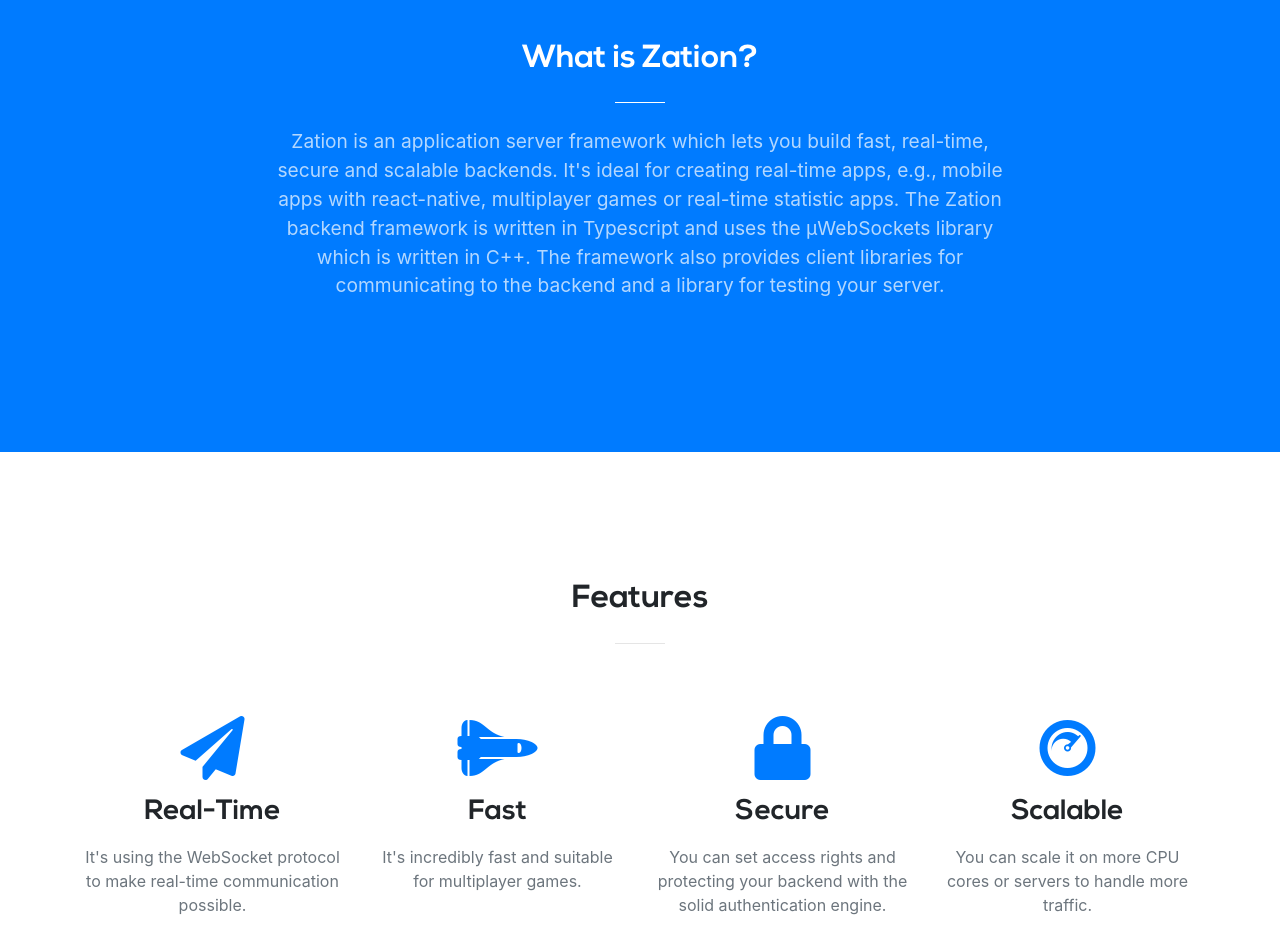
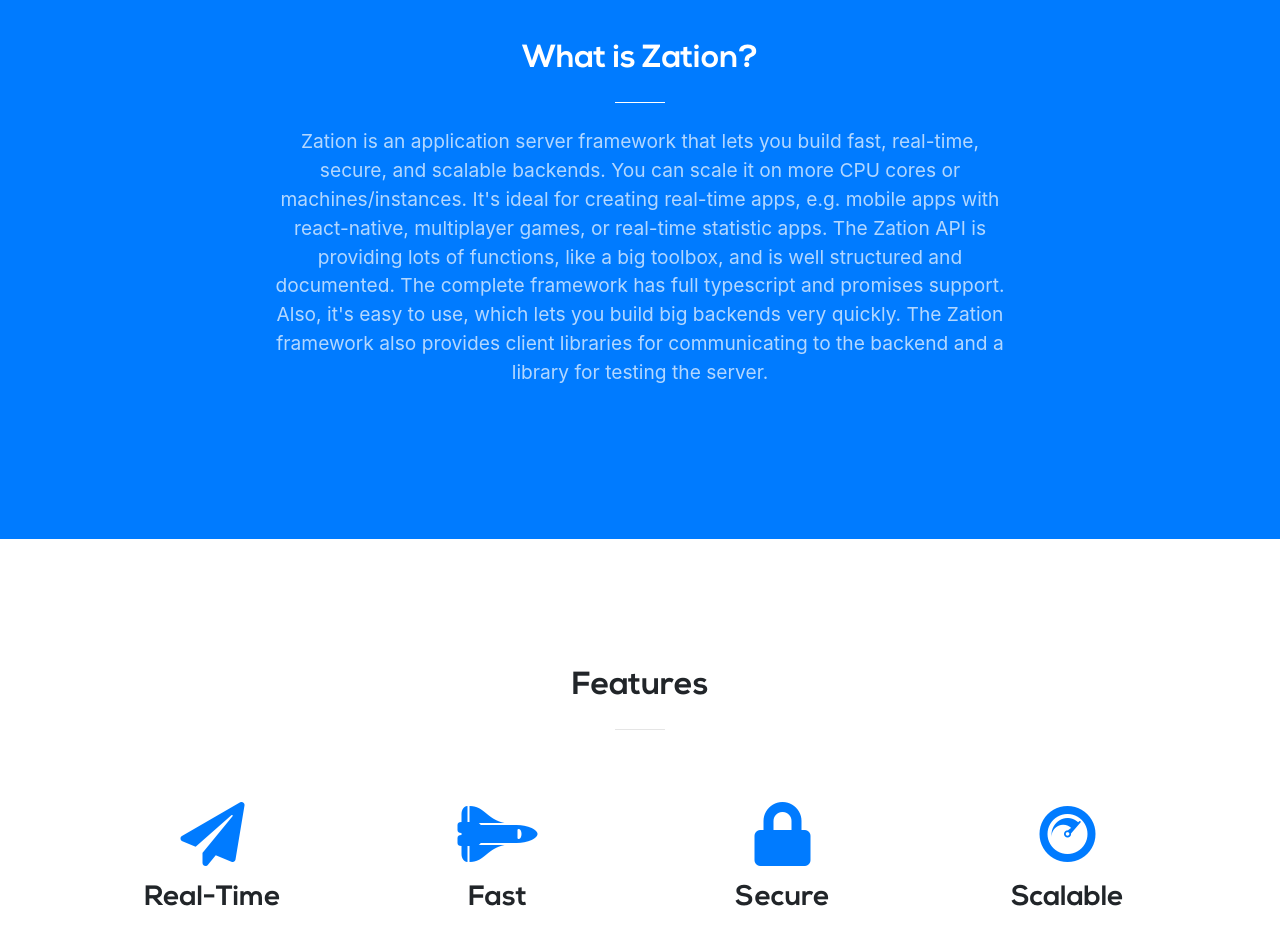
Before and after one commit to ZationServer/zation-website, a website with bundled scripts: page index.html in a window 1280 px wide. Shown: the part 1080-2007 px from the top of the page. Built offline with nearby package versions, Linux system fonts and the light colour scheme.

Commit message:
Update the zation description

```diff
--- a/index.html
+++ b/index.html
@@ -103,7 +103,7 @@
             <div class="col-lg-8 mx-auto text-center">
                 <h2 class="section-heading text-white">What is Zation?</h2>
                 <hr class="light my-4">
-                <p class="text-faded mb-4 font-1-2x">Zation is an application server framework which lets you build fast, real-time, secure and scalable backends. It's ideal for creating real-time apps, e.g., mobile apps with react-native, multiplayer games or real-time statistic apps. The Zation backend framework is written in Typescript and uses the µWebSockets library which is written in C++. The framework also provides client libraries for communicating to the backend and a library for testing your server.</p>
+                <p class="text-faded mb-4 font-1-2x">Zation is an application server framework that lets you build fast, real-time, secure, and scalable backends. You can scale it on more CPU cores or machines/instances. It's ideal for creating real-time apps, e.g. mobile apps with react-native, multiplayer games, or real-time statistic apps. The Zation API is providing lots of functions, like a big toolbox, and is well structured and documented. The complete framework has full typescript and promises support. Also, it's easy to use, which lets you build big backends very quickly. The Zation framework also provides client libraries for communicating to the backend and a library for testing the server.</p>
             </div>
         </div>
     </div>
```
